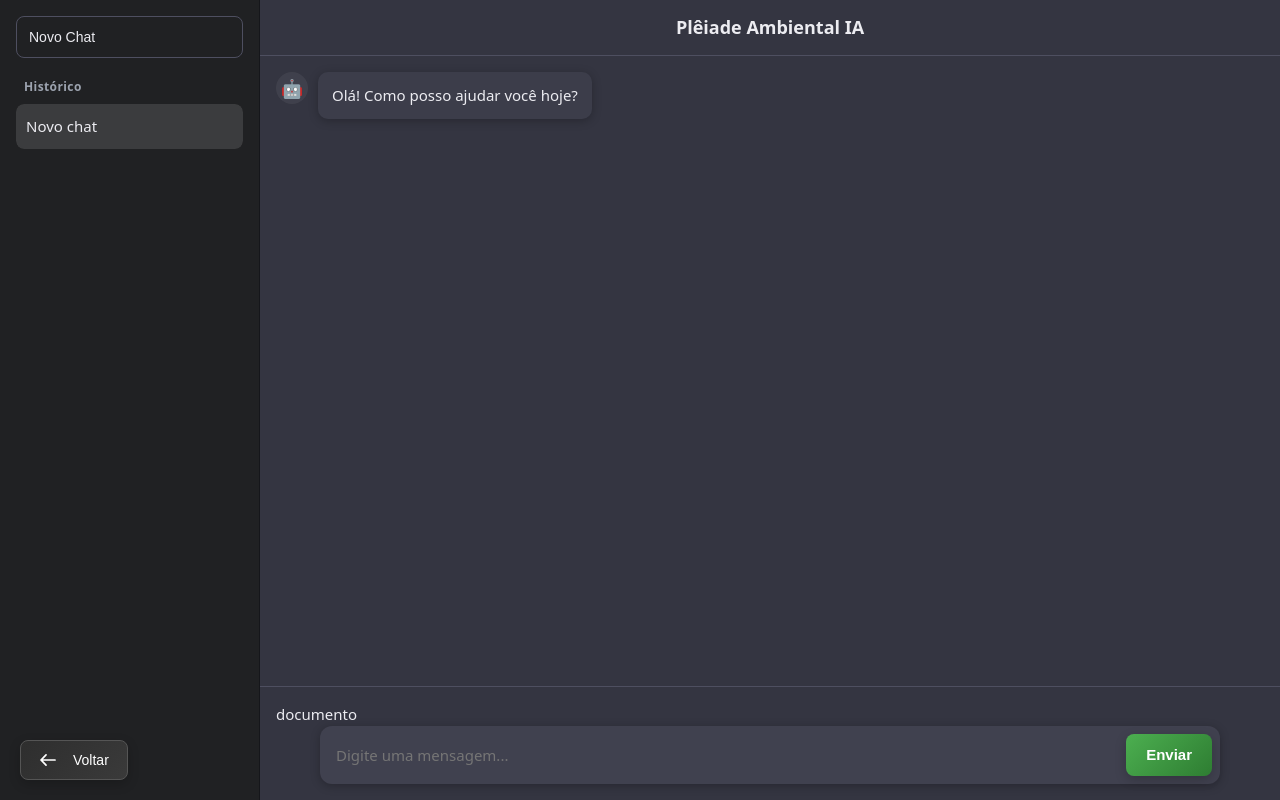
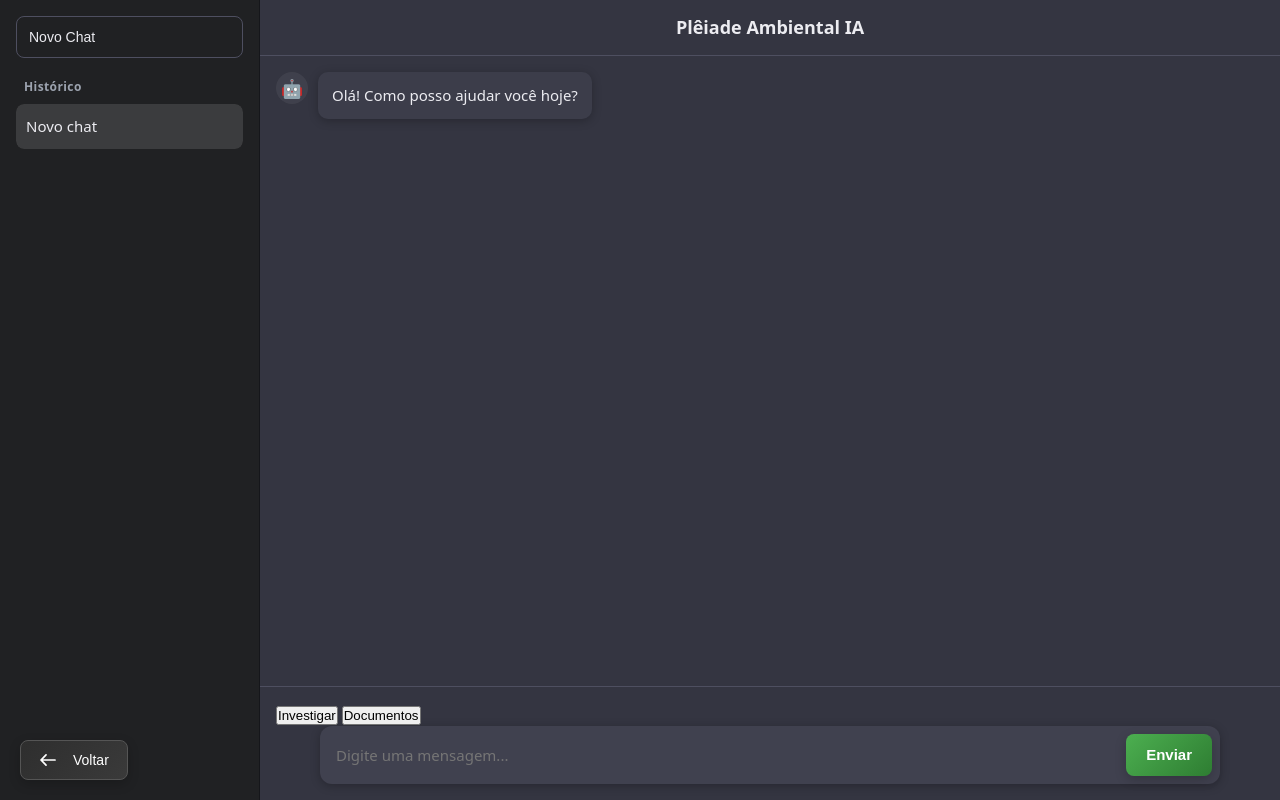
Before and after one commit to WeezyHS/ia_leis_ambientais, a FastAPI app: page /chat-ai in a window 1280 px wide. Run offline with FastAPI, Linux system fonts and the light colour scheme; data that the repository does not hold is empty.

Commit message:
Adição dos botões de "Documentos" e "Investigar"!

```diff
--- a/templates/IA_chat.html
+++ b/templates/IA_chat.html
@@ -37,7 +37,8 @@
             <div id="chat-messages" class="messages-area"></div>
 
             <div class="chat-input-area">
-                <div>documento</div>
+                <button id="investigar-button">Investigar</button>
+                <button id="documentos-button">Documentos</button>
                 <form id="message-form" class="message-form">
                     <textarea id="message-input" placeholder="Digite uma mensagem..." rows="1"></textarea>
                     <button type="submit" id="send-button">
```
